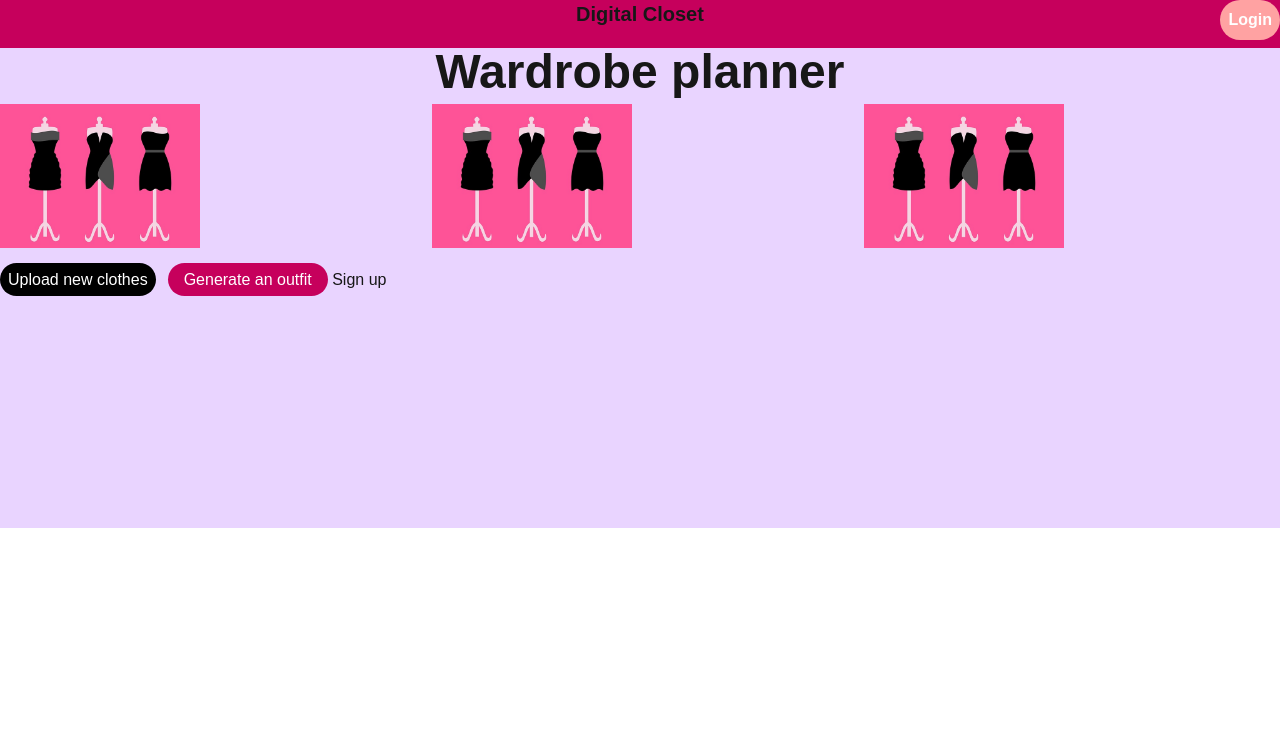
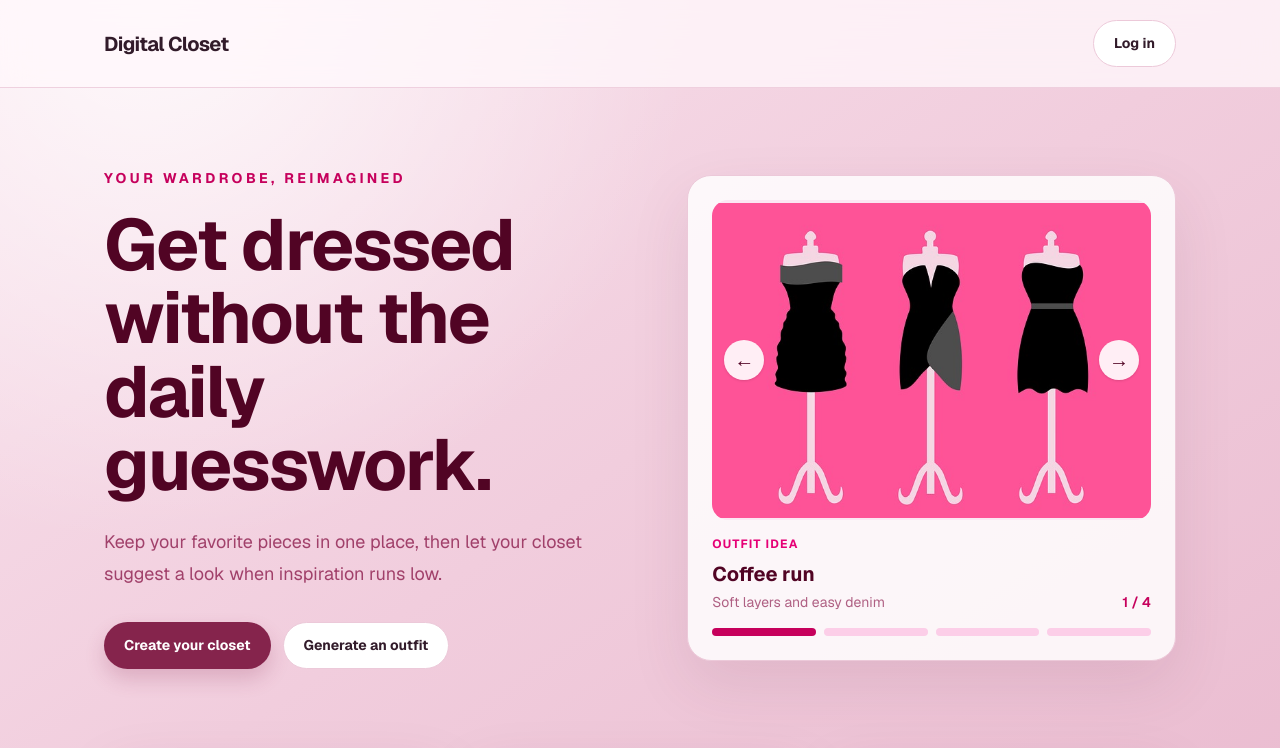
Before and after one commit to orpheliag/digital-closet, a Next.js app: page / in a window 1280 px wide. Shown: the top 748 px of the page. Built offline with nearby package versions, Linux system fonts and the light colour scheme.

Commit message:
Refactor UI components for consistency and improve styling; enhance ClosetForm, LoginPage, and RegisterPage with new layouts and error handling; update Home page with outfit ideas and navigation features

```diff
--- a/app/globals.css
+++ b/app/globals.css
@@ -1,26 +1,127 @@
 @import "tailwindcss";
 
 :root {
-  --background: "bg-purple-300";
-  --foreground: #171717;
-}
-
-/* @theme inline {
-  --color-background: var(--background);
-  --color-foreground: var(--foreground);
-  --font-sans: var(--font-geist-sans);
-  --font-mono: var(--font-geist-mono);
-} */
-
-@media (prefers-color-scheme: dark) {
-  :root {
-    --background: bg-purple-900;
-    --foreground: #ededed;
-  }
+  --background: #fff8fb;
+  --foreground: #321b2a;
+  --ink: #321b2a;
+  --muted: #795f70;
+  --rose: #c33d70;
+  --rose-dark: #85244c;
+  --blush: #f8dce8;
+  --cream: #fff8fb;
+  --line: #ecc9d9;
 }
 
 body {
+  margin: 0;
   background: var(--background);
   color: var(--foreground);
-  font-family: Arial, Helvetica, sans-serif;
+  font-family: var(--font-geist-sans), sans-serif;
 }
+
+.app-shell {
+  min-height: 100vh;
+  background:
+    radial-gradient(circle at 12% 0%, rgba(255, 255, 255, 0.82), transparent 34rem),
+    linear-gradient(145deg, #f9e3ed 0%, #f1cddd 48%, #e9b9ce 100%);
+}
+
+.app-header {
+  border-bottom: 1px solid rgba(236, 201, 217, 0.8);
+  background: rgba(255, 248, 251, 0.78);
+  backdrop-filter: blur(16px);
+}
+
+.app-brand {
+  color: var(--ink);
+  letter-spacing: -0.03em;
+}
+
+.app-panel {
+  border: 1px solid var(--line);
+  border-radius: 1.5rem;
+  background: rgba(255, 255, 255, 0.84);
+  box-shadow: 0 24px 60px rgba(96, 36, 65, 0.1);
+}
+
+.app-label {
+  color: var(--ink);
+  font-size: 0.875rem;
+  font-weight: 700;
+}
+
+.app-input {
+  width: 100%;
+  border: 1px solid var(--line);
+  border-radius: 0.75rem;
+  background: #ffffff;
+  color: var(--ink);
+  padding: 0.75rem 0.875rem;
+  outline: none;
+}
+
+.app-input:focus {
+  border-color: var(--rose);
+  box-shadow: 0 0 0 3px rgba(195, 61, 112, 0.16);
+}
+
+.app-button-primary,
+.app-button-secondary,
+.app-button-quiet {
+  display: inline-flex;
+  align-items: center;
+  justify-content: center;
+  border-radius: 999px;
+  padding: 0.75rem 1.25rem;
+  font-size: 0.875rem;
+  font-weight: 700;
+  transition: transform 160ms ease, background-color 160ms ease, box-shadow 160ms ease;
+}
+
+.app-button-primary {
+  background: var(--rose-dark);
+  color: #ffffff;
+  box-shadow: 0 10px 20px rgba(133, 36, 76, 0.2);
+}
+
+.app-button-primary:hover,
+.app-button-secondary:hover,
+.app-button-quiet:hover {
+  transform: translateY(-1px);
+}
+
+.app-button-primary:hover {
+  background: #6f1c3d;
+}
+
+.app-button-secondary {
+  background: var(--rose);
+  color: #ffffff;
+}
+
+.app-button-secondary:hover {
+  background: var(--rose-dark);
+}
+
+.app-button-quiet {
+  border: 1px solid var(--line);
+  background: #ffffff;
+  color: var(--ink);
+}
+
+.app-message-error,
+.app-message-success {
+  border-radius: 0.875rem;
+  padding: 0.75rem 1rem;
+  font-size: 0.875rem;
+}
+
+.app-message-error {
+  background: #fff0f1;
+  color: #9f1239;
+}
+
+.app-message-success {
+  background: #effaf1;
+  color: #166534;
+}
--- a/app/page.tsx
+++ b/app/page.tsx
@@ -1,4 +1,7 @@
+"use client";
+
 import Link from "next/link";
+import { useState } from "react";
 
 const closetStats = [
   { label: "Items saved", value: "124" },
@@ -7,51 +10,103 @@ const closetStats = [
 ];
 
 const outfitIdeas = [
-  "Coffee run",
-  "Office chic",
-  "Weekend casual",
-  "Date night",
+	{ title: "Coffee run", detail: "Soft layers and easy denim" },
+	{ title: "Office chic", detail: "Sharp lines, relaxed confidence" },
+	{ title: "Weekend casual", detail: "Comfort with a little polish" },
+	{ title: "Date night", detail: "A look with a point of view" },
 ];
 export default function Home() {
+	const [activeOutfit, setActiveOutfit] = useState(0);
+	const currentOutfit = outfitIdeas[activeOutfit];
+
+	function showPreviousOutfit() {
+		setActiveOutfit((current) => (current === 0 ? outfitIdeas.length - 1 : current - 1));
+	}
+
+	function showNextOutfit() {
+		setActiveOutfit((current) => (current + 1) % outfitIdeas.length);
+	}
+
   return (
-	<main>
-		<div className="w-full h-12 bg-pink-700">
-			<h1 className="text-xl font-semibold text-center">
-				Digital Closet
+		<main className="app-shell">
+			<header className="app-header">
+				<div className="mx-auto flex max-w-6xl items-center justify-between px-6 py-5 sm:px-10">
+					<Link href="/" className="app-brand text-xl font-bold">Digital Closet</Link>
+					<Link href="/login" className="app-button-quiet">Log in</Link>
+				</div>
+			</header>
+
+			<section className="mx-auto grid max-w-6xl gap-10 px-6 py-14 sm:px-10 lg:grid-cols-[1fr_0.9fr] lg:items-center lg:py-20">
+				<div>
+					<p className="text-sm font-bold uppercase tracking-[0.24em] text-pink-700">Your wardrobe, reimagined</p>
+					<h1 className="mt-5 max-w-2xl text-5xl font-bold leading-[1.02] tracking-tight text-pink-950 sm:text-7xl">
+						Get dressed without the daily guesswork.
 					</h1>
-			<Link href="/login"
-			 className="absolute top-0 right-0  rounded-full p-2  bg-red-300 hover:bg-red-800 font-semibold text-white">
-				Login
-			</Link>
+					<p className="mt-6 max-w-xl text-lg leading-8 text-pink-900/75">
+						Keep your favorite pieces in one place, then let your closet suggest a look when inspiration runs low.
+					</p>
+					<div className="mt-8 flex flex-wrap gap-3">
+						<Link href="/register" className="app-button-primary">Create your closet</Link>
+						<Link href="/outfit" className="app-button-quiet">Generate an outfit</Link>
+					</div>
 				</div>
 
-		<div className="w-full h-120 top-12 bg-purple-200">
-			<h2 className="font-bold text-center text-5xl pb-2">
-				Wardrobe planner
-			</h2>
-			<div className="grid grid-rows-1 grid-cols-3 gap-4 pb-5">
+				<div className="app-panel overflow-hidden p-4 sm:p-6">
+					<div className="relative overflow-hidden rounded-2xl bg-pink-100">
+						<img src="/mock-outfit.png" alt={`${currentOutfit.title} outfit`} className="h-72 w-full object-contain sm:h-80" />
+						<button
+							type="button"
+							onClick={showPreviousOutfit}
+							aria-label="Previous outfit"
+							title="Previous outfit"
+							className="absolute left-3 top-1/2 flex h-10 w-10 -translate-y-1/2 items-center justify-center rounded-full bg-white/90 text-xl text-pink-950 shadow-sm hover:bg-white"
+						>
+							&#8592;
+						</button>
+						<button
+							type="button"
+							onClick={showNextOutfit}
+							aria-label="Next outfit"
+							title="Next outfit"
+							className="absolute right-3 top-1/2 flex h-10 w-10 -translate-y-1/2 items-center justify-center rounded-full bg-white/90 text-xl text-pink-950 shadow-sm hover:bg-white"
+						>
+							&#8594;
+						</button>
+					</div>
+					<div className="mt-4 flex items-end justify-between gap-4">
 						<div>
-					<img src="/mock-outfit.png" alt="outfit-1" width={200} height={200} />
+							<p className="text-xs font-bold uppercase tracking-widest text-pink-600">Outfit idea</p>
+							<p className="mt-2 text-xl font-bold text-pink-950">{currentOutfit.title}</p>
+							<p className="mt-1 text-sm text-pink-900/65">{currentOutfit.detail}</p>
 						</div>
-				<div>
-					<img src="/mock-outfit.png" alt="outfit-2" width={200} height={200}  />
+						<p className="text-sm font-semibold text-pink-700">{activeOutfit + 1} / {outfitIdeas.length}</p>
 					</div>
-				<div>
-					<img src="/mock-outfit.png" alt="outfit-3" width={200} height={200}  />
+					<div className="mt-4 flex gap-2">
+						{outfitIdeas.map((outfit, index) => (
+							<button
+								key={outfit.title}
+								type="button"
+								onClick={() => setActiveOutfit(index)}
+								aria-label={`Show ${outfit.title}`}
+								className={`h-2 flex-1 rounded-full ${index === activeOutfit ? "bg-pink-700" : "bg-pink-200"}`}
+							/>
+						))}
 					</div>
 				</div>
-			<Link href="/closet" className="bg-black text-white text-base rounded-full p-2 animate-bounce hover:bg-white hover:text-black">
-				Upload new clothes
-			</Link>
-			<Link href="/outfit" className="ml-3 rounded-full bg-pink-700 px-4 py-2 text-base text-white hover:bg-pink-900">
-				Generate an outfit
-			</Link>
-			{/* test register page			 */}
-			<Link href="/register"> Sign up</Link>
+			</section>
+
+			<section className="mx-auto grid max-w-6xl gap-4 px-6 pb-12 sm:grid-cols-3 sm:px-10">
+				{closetStats.map((stat) => (
+					<div key={stat.label} className="app-panel p-5">
+						<p className="text-3xl font-bold text-pink-950">{stat.value}</p>
+						<p className="mt-1 text-sm text-pink-900/65">{stat.label}</p>
 					</div>
-		<div className="absolute bottom-0 inset-x-0 pt-3 bg-pink-800 text-center text-amber-50">
-			Made in 2026 - Image par <a href="https://pixabay.com/fr/users/openclipart-vectors-30363/?utm_source=link-attribution&utm_medium=referral&utm_campaign=image&utm_content=155838">OpenClipart-Vectors</a> de <a href="https://pixabay.com/fr//?utm_source=link-attribution&utm_medium=referral&utm_campaign=image&utm_content=155838">Pixabay</a>
-		</div>
+				))}
+			</section>
+
+			<footer className="border-t border-pink-200 px-6 py-6 text-center text-sm text-pink-900/60">
+				Digital Closet · 2026
+			</footer>
 		</main>
   );
 }
--- a/components/ClosetForm.tsx
+++ b/components/ClosetForm.tsx
@@ -81,65 +81,67 @@ export default function ClosetForm(){
 	};
 
 	if (isCheckingAuth) {
-		return <main className="flex min-h-screen items-center justify-center bg-pink-300">Checking your session...</main>;
+		return <main className="app-shell flex min-h-screen items-center justify-center text-pink-900">Checking your session...</main>;
 	}
 
 	return (
-		<div className="flex min-h-screen items-center justify-center bg-pink-300 p-6">
-			<h1 className="absolute top-5 text-pink-800 text-center text-2xl font-semibold">
-				Upload a piece of clothing
-			</h1>
-			<br />
-			<form onSubmit={handleSubmit} className="w-full max-w-md rounded-2xl border-pink-800 border-2 p-6">
-				<label htmlFor="clothePic">Select a picture:</label>
-				<br />
+		<div className="app-shell min-h-screen p-6 sm:p-10">
+			<div className="mx-auto max-w-2xl">
+				<div className="mb-8">
+					<p className="text-sm font-bold uppercase tracking-[0.2em] text-pink-700">Your wardrobe</p>
+					<h1 className="mt-2 text-4xl font-bold text-pink-950">Add a clothing piece</h1>
+					<p className="mt-2 max-w-lg text-pink-900/70">Give your closet a little more range. Add a photo, name it, and place it in a category.</p>
+				</div>
+				<form onSubmit={handleSubmit} className="app-panel p-6 sm:p-8">
+					<label htmlFor="clothePic" className="app-label">Picture</label>
 				<input
 					type="file"
 					accept="image/*"
 					onChange={handleFileChange}
-					name="" id="clothePic"
+					name="clothePic" id="clothePic" className="mt-2 block w-full text-sm text-pink-900 file:mr-4 file:rounded-full file:border-0 file:bg-pink-100 file:px-4 file:py-2 file:font-semibold file:text-pink-800 hover:file:bg-pink-200"
 				/>
-				<br />
 				{selectedImage && (
-					<div className="mb-4">
+					<div className="mt-5 overflow-hidden rounded-2xl bg-pink-50 p-3">
 						<img
 							src={selectedImage}
 							alt="Selected outfit"
-							className="h-48 w-base rounded-xl object-cover"
+							className="h-64 w-full rounded-xl object-cover"
 						/>
 						<button
 							type="button"
 							onClick={handleRemoveImage}
-							className="mt-2 rounded-full bg-red-500 px-3 py-1 text-sm text-white"
+							className="app-button-quiet mt-3 text-sm"
 						>
 						Remove picture
 						</button>
 					</div>
         		)}
-				<label htmlFor="clotheName"> Name </label>
-				<br />
-				<input type="text" name="clotheName" id="clotheName" value={name} onChange={(event) => setName(event.target.value)} className="bg-white rounded-lg" />
-				<br />
-				<p>Category</p>
-				<div>
+				<label htmlFor="clotheName" className="app-label mt-6 block">Name</label>
+				<input type="text" name="clotheName" id="clotheName" value={name} onChange={(event) => setName(event.target.value)} className="app-input mt-2" />
+				<fieldset className="mt-6">
+					<legend className="app-label">Category</legend>
+					<div className="mt-3 grid gap-3 sm:grid-cols-3">
+						<label className="flex cursor-pointer items-center gap-2 rounded-xl border border-pink-200 bg-pink-50 p-3 text-sm font-semibold has-checked:border-pink-700 has-checked:bg-pink-100">
 					<input type="radio" name="category" id="top" value="top" checked={category === "top"} onChange={() => setCategory("top")} />
-					<label htmlFor="top">Top</label>
+						<span>Top</span>
+						</label>
+						<label className="flex cursor-pointer items-center gap-2 rounded-xl border border-pink-200 bg-pink-50 p-3 text-sm font-semibold has-checked:border-pink-700 has-checked:bg-pink-100">
+					<input type="radio" name="category" id="bottom" value="bottom" checked={category === "bottom"} onChange={() => setCategory("bottom")} />
+						<span>Bottom</span>
+						</label>
+						<label className="flex cursor-pointer items-center gap-2 rounded-xl border border-pink-200 bg-pink-50 p-3 text-sm font-semibold has-checked:border-pink-700 has-checked:bg-pink-100">
+					<input type="radio" name="category" id="shoes" value="shoes" checked={category === "shoes"} onChange={() => setCategory("shoes")} />
+						<span>Shoes</span>
+						</label>
+					</div>
+				</fieldset>
+				<div className="mt-7 flex justify-end">
+					<input type="submit" value={isSubmitting ? "Uploading..." : "Upload piece"} disabled={isSubmitting} className="app-button-primary w-full sm:w-auto"/>
 				</div>
-				<div>
-					<input type="radio" name="category" id="bottom" value="bottom" checked={category === "bottom"} onChange={() => setCategory("bottom")} />
-					<label htmlFor="bottom"> Bottom </label>
-				</div>
-				<div>
-					<input type="radio" name="category" id="shoes" value="shoes" checked={category === "shoes"} onChange={() => setCategory("shoes")} />
-					<label htmlFor="shoes"> Shoes </label>
-				</div>
-				<div className="flex justify-center">
-					<input type="submit" value={isSubmitting ? "Uploading..." : "Upload"} disabled={isSubmitting} className="flex justify-center w-full max-w-xs rounded-full bg-pink-700 p-2 text-white disabled:opacity-50"/>
-
-				</div>
-				{message && <p className="mt-3 text-green-700">{message}</p>}
-				{errorMessage && <p className="mt-3 text-red-700">{errorMessage}</p>}
-			</form>
+				{message && <p className="app-message-success mt-4">{message}</p>}
+				{errorMessage && <p className="app-message-error mt-4">{errorMessage}</p>}
+				</form>
+			</div>
 		</div>
 	);
 }
--- a/components/LoginPage.tsx
+++ b/components/LoginPage.tsx
@@ -22,41 +22,44 @@ export default function LoginPage() {
     }
   }
 	return (
-		<div className="min-h-screen w-full bg-pink-300">
-			<Link href="/" className="underline">
-			Home
-			</Link>
-			<h1 className="pb-3 text-pink-700 text-2xl text-center font-bold">Log in </h1>
-			<form onSubmit={handleSubmit} className="flex flex-col gap-4 p-10">
-				<label htmlFor="email"> Email</label>
+		<div className="app-shell flex min-h-screen items-center justify-center p-6">
+			<div className="w-full max-w-md">
+				<Link href="/" className="app-brand text-lg font-bold">Digital Closet</Link>
+				<form onSubmit={handleSubmit} className="app-panel mt-6 flex flex-col gap-5 p-7 sm:p-9">
+					<div>
+						<p className="text-sm font-bold uppercase tracking-[0.2em] text-pink-700">Welcome back</p>
+						<h1 className="mt-2 text-3xl font-bold text-pink-950">Log in</h1>
+					</div>
+					<label htmlFor="email" className="app-label">Email</label>
 				<input
 					type="email"
 					id="email"
 					value={email}
 					onChange={(event) => setEmail(event.target.value)}
-					className="p-2 rounded-lg bg-white text-black"
+					className="app-input -mt-3"
 					required />
-				<label htmlFor="password"> Password</label>
+				<label htmlFor="password" className="app-label">Password</label>
 				<input
 					type="password"
 					id="password"
 					value={password}
 					onChange={(event) => setPassword(event.target.value)}
-					className="p-2 rounded-lg  bg-white text-black"
+					className="app-input -mt-3"
 					required />
 				<button
 					type="submit"
-					className="bg-pink-700 text-white rounded-full p-2"
+					className="app-button-primary mt-2 w-full"
 				>
 					Login
 				</button>
 				{errorMessage && (
-          			<p className="text-sm text-red-600">{errorMessage}</p>
+          					<p className="app-message-error">{errorMessage}</p>
         		)}
-				<p className="text-sm text-pink-800">
+				<p className="text-sm text-pink-900/70">
 					No account yet? <Link href="/register" className="font-semibold underline">Sign up</Link>
 				</p>
-			</form>
+				</form>
+			</div>
 		</div>
 
 	);
--- a/components/RegisterPage.tsx
+++ b/components/RegisterPage.tsx
@@ -14,8 +14,12 @@ export default function RegisterPage() {
 
 		event.preventDefault();
     	setErrorMessage("");
+		if (password !== passwordConfirmation) {
+			setErrorMessage("Passwords do not match.");
+			return;
+		}
+
 		try {
-			password!== passwordConfirmation ? setErrorMessage('Password and Password Confirmation must be the same') :
 			await signUp({
 				email:email.trim(),
 				password,
@@ -31,57 +35,64 @@ export default function RegisterPage() {
 
 	}
 	return (
-		<div className="min-h-screen w-full bg-pink-300">
-			<Link href="/" className="underline">
-			Home
-			</Link>
-			<h1 className="pb-3 text-pink-700 text-2xl text-center font-bold">Sign up </h1>
-			<form onSubmit={handleSubmit} className="flex flex-col gap-4 p-10">
-				<label htmlFor="email">Email</label>
+		<div className="app-shell flex min-h-screen items-center justify-center p-6">
+			<div className="w-full max-w-md">
+				<Link href="/" className="app-brand text-lg font-bold">Digital Closet</Link>
+				<form onSubmit={handleSubmit} className="app-panel mt-6 flex flex-col gap-5 p-7 sm:p-9">
+					<div>
+						<p className="text-sm font-bold uppercase tracking-[0.2em] text-pink-700">Start your wardrobe</p>
+						<h1 className="mt-2 text-3xl font-bold text-pink-950">Create an account</h1>
+					</div>
+					<label htmlFor="email" className="app-label">Email</label>
 				<input
 				type="email"
 				id="email"
 				value={email}
 				onChange={(event) => setEmail(event.target.value)}
+				className="app-input -mt-3"
 				required
 				/>
-				<label htmlFor="pseudo"> Pseudo</label>
+				<label htmlFor="pseudo" className="app-label">Pseudo</label>
 				<input
 				type="text"
 				id="pseudo"
 				value={username}
 				onChange={(event) => setUsername(event.target.value)}
-				className="p-2 rounded-lg bg-white text-black"
+				className="app-input -mt-3"
 				required
 				/>
-				<label htmlFor="password"> Password</label>
+				<label htmlFor="password" className="app-label">Password</label>
 				<input
 				type="password"
 				id="password"
 				value={password}
 				onChange={(event) => setPassword(event.target.value)}
-				className="p-2 rounded-lg  bg-white text-black"
+				className="app-input -mt-3"
 				required
 				/>
-				<label htmlFor="confirmPassword"></label>
+				<label htmlFor="confirmPassword" className="app-label">Confirm password</label>
 				<input
 				type="password"
 				id="confirmPassword"
 				value={passwordConfirmation}
 				onChange={(event) => setPasswordConfirmation(event.target.value)}
-				className="p-2 rounded-lg  bg-white text-black"
+				className="app-input -mt-3"
 				required
 				/>
 				<button
 					type="submit"
-					className="bg-pink-700 text-white rounded-full p-2"
+					className="app-button-primary mt-2 w-full"
 				>
 					Register
 				</button>
 				{errorMessage && (
-          			<p className="text-sm text-red-600">{errorMessage}</p>
+          					<p className="app-message-error">{errorMessage}</p>
         		)}
-			</form>
+					<p className="text-sm text-pink-900/70">
+						Already have an account? <Link href="/login" className="font-semibold underline">Log in</Link>
+					</p>
+				</form>
+			</div>
 		</div>
 
 	);
```
Lines whose indentation alone changed are shown as unchanged.
